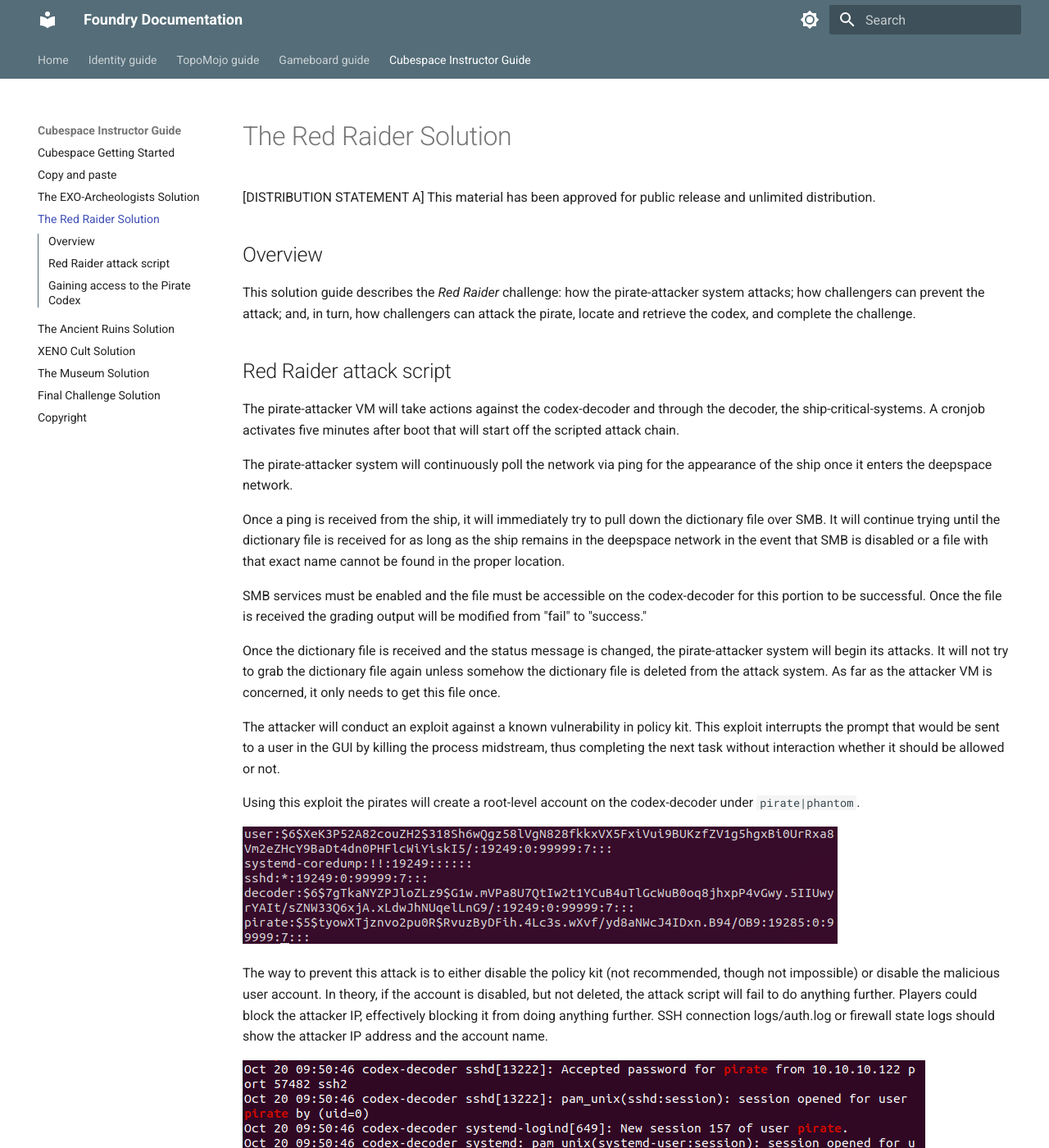
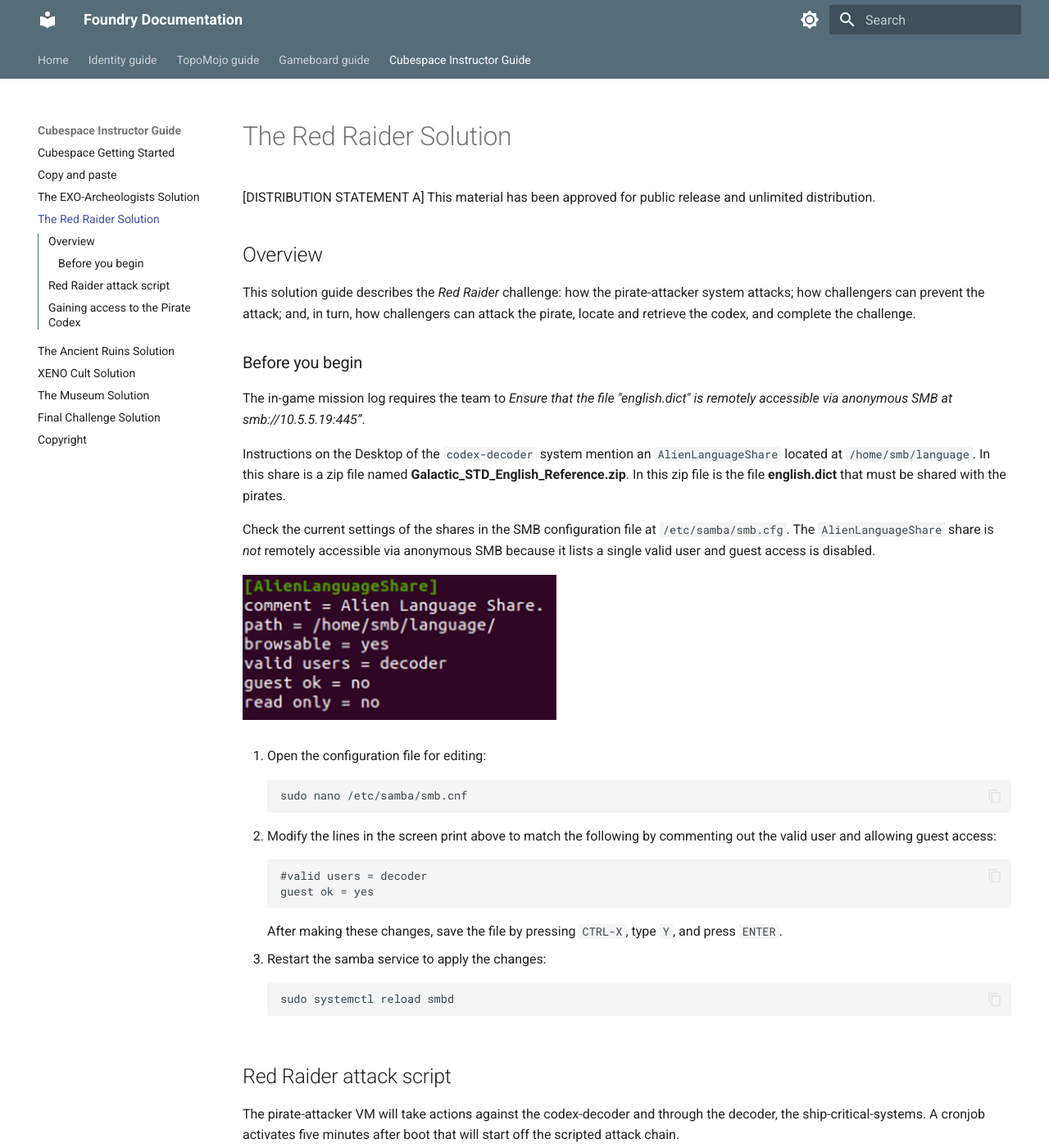
Before and after one commit to cmu-sei/foundry-docs, an MkDocs documentation site: the page built from docs/cubespace-instructor/2-ins-red-raider.md, in a window 1280 px wide and 1400 px high. Shown: the whole window at 82% size. Built offline with MkDocs 1.6.1 and Material for MkDocs 9.7.7, drawn with Linux system fonts in a browser that asks for light colours; some of the changed text lies outside the part shown.

Commit message:
red raider updates

````diff
--- a/docs/cubespace-instructor/2-ins-red-raider.md
+++ b/docs/cubespace-instructor/2-ins-red-raider.md
@@ -5,6 +5,37 @@
 ## Overview
 
 This solution guide describes the *Red Raider* challenge: how the pirate-attacker system attacks; how challengers can prevent the attack; and, in turn, how challengers can attack the pirate, locate and retrieve the codex, and complete the challenge.
+
+### Before you begin
+
+The in-game mission log requires the team to *Ensure that the file "english.dict" is remotely accessible via anonymous SMB at smb://10.5.5.19:445”*.
+
+Instructions on the Desktop of the `codex-decoder` system mention an `AlienLanguageShare` located at `/home/smb/language`. In this share is a zip file named **Galactic_STD_English_Reference.zip**. In this zip file is the file **english.dict** that must be shared with the pirates.
+
+Check the current settings of the shares in the SMB configuration file at `/etc/samba/smb.cfg`. The `AlienLanguageShare` share is *not* remotely accessible via anonymous SMB because it lists a single valid user and guest access is disabled.
+
+![image 95](img/image95.png)
+
+1. Open the configuration file for editing:
+
+	```
+	sudo nano /etc/samba/smb.cnf
+	```
+
+2. Modify the lines in the screen print above to match the following by commenting out the valid user and allowing guest access:
+
+	```
+	#valid users = decoder
+	guest ok = yes
+	```
+
+    After making these changes, save the file by pressing `CTRL-X`, type `Y`, and press `ENTER`.
+
+3. Restart the samba service to apply the changes:
+
+	```
+	sudo systemctl reload smbd
+	```
 
 ## Red Raider attack script
 
@@ -31,8 +62,9 @@
 
 Now that the pirate-attacker has a root account on the system, it will attempt to pass an ssh command through the codex-decoder to the ship-critical-systems VM to shutdown and remove all Docker containers.
 
-The way to prevent this attack would be to block the attacker system at the source/gateway firewall, disable remote Docker commands on the ship-critical-systems VM, disable the pirate account on the codex-decoder, or set up some type of watchdog service to make sure the
-containers stay up.
+This is the outward indication that you have been attacked. This may impact other challenges, such as the *Aurellian Galactic Museum* challenge, that rely on these Docker containers to be running.
+
+The way to prevent this attack would be to block the attacker system at the source/gateway firewall, disable remote Docker commands on the ship-critical-systems VM, disable the pirate account on the codex-decoder, or set up some type of watchdog service to make sure the containers stay up.
 
 ![image 74](img/image74.png)
 
@@ -47,19 +79,26 @@
 John the Ripper can assist in this. Simply extract the /etc/shadow contents for the pirate account and the /etc/passwd contents for the pirate account from the codex-decoder.
 
 From an operator-terminal you can ssh to the decoder and collect those files:
+
 - `ssh user\@10.5.5.19`
-- `sudo less /etc/shadow`> copy this text out for at least the pirate account line
+- `sudo less /etc/shadow` > copy this text out for at least the pirate account line
 - `sudo less /etc/passwd` > copy this text out for at least the pirate account line
 
-Once you have copies of these files on any operator-terminal system (Kali) and retrieve the wordlist from the ISO mounted to the operator terminals, use unshadow on the files to create a passwords.txt file: `unshadow password.txt shadow.txt > passwords.txt`.
+Once you have copies of these files on any operator-terminal system (Kali) and retrieve the wordlist from the ISO mounted to the operator terminals, use unshadow on the files to create a passwords.txt file:
+
+```
+unshadow password.txt shadow.txt > passwords.txt
+```
 
 Then, use John the Ripper against this file with the wordlist:
 
-`john --wordlist=/path/to/your/wordlist.txt passwords.txt`
+```
+john --wordlist=/path/to/your/wordlist.txt passwords.txt
+```
 
-![image 75](img/image75.png)
+![image 96](img/image96.png)
 
-The screen capture above is only an example. The actual password will be `phantom`. Teams should scan for, and then scan, the running services of the raider-codex-decoder system running at 10.10.10.123 which is running SMB over port 445. Teams will know that the 10.10.10.0/24 space is the operating space based on logs from the attacker's SSH connections.
+Teams should scan for, and then scan, the running services of the raider-codex-decoder system running at 10.10.10.123 which is running SMB over port 445. Teams will know that the 10.10.10.0/24 space is the operating space based on logs from the attacker's SSH connections.
 
 ![image 76](img/image76.png)
 
@@ -69,18 +108,18 @@
 
 ![image 77](img/image77.png)
 
-Connect and get the contents of the Alien Language Share.
+Connect and get the contents of the shares:
 
-`smbclient //10.10.10.123/AlienLanguageShare -U pirate`
+```
+smbclient //10.10.10.123/AlienLanguageShare -U pirate
+```
 
-Enter the recovered password: `phantom`
+```
+smbclient //10.10.10.123/CodexDecoderShare -U pirate
+```
 
-Use **ls** to see the contents of the SMB share. There is a zip file named file_codex_b.zip.
+Lastly, retrieve the pirate codex file:
 
-Retrieve file_codex_b.zip using the command: `get file_codex_b.zip`
-
-![image 78](img/image78.png)
-
-Navigate to where file_codex_b.zip has been downloaded on the workstation. Extract the contents. There are two files. The file pirate-dictionary is CodexB. Upload this file to the Decrypter Workstation to complete the mission.
-
-![image 79](img/image79.png)
+```
+smb: \> get file_codex_b.zip
+```
````
Also changed, not shown: docs/cubespace-instructor/img/image95.png (added), docs/cubespace-instructor/img/image96.png (added).
